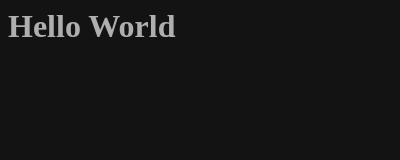
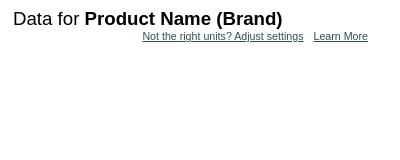
Before and after one commit to khuranaradhika/disect, a browser extension: page popup/popup.html in a window 400 px wide. Drawn offline with Linux system fonts and the light colour scheme; files that its build step writes are made by us from their sources.

Commit message:
added temp co2 emissions about page

```diff
--- a/popup/popup.css
+++ b/popup/popup.css
@@ -0,0 +1,18 @@
+body {
+	width: 360px;
+	height: 280px;
+	padding: auto;
+	font-family: Arial, Helvetica, sans-serif;
+}
+
+.popup-product-info {
+	font-size: 14pt;
+	padding-left: 5px;
+	padding-right: 5px;
+}
+
+a {
+	font-size: 8pt;
+	color: darkslategray;
+	float: right;
+}
--- a/popup/popup.html
+++ b/popup/popup.html
@@ -2,12 +2,17 @@
 
 <head>
     <title>Di$ect</title>
-    <link rel="stylesheet" href="./popup.css">
-    <link rel="stylesheet" href="../css/darkmode.css">
+    <link rel="stylesheet" href="popup.css">
 </head>
 
 <body>
-    <h1> Hello World </h1>
+    <div class="popup-product-info">
+        Data for <b>Product Name (Brand)</b>
+    </div>
+    <div>
+        <a style="padding-left: 5px" href="./about-co2.html" target="_blank">Learn More</a>
+        <a style="padding-right: 5px" href="../options/options.html" target="_blank">Not the right units? Adjust settings</a>
+    </div>
 </body>
 
 </html>
```
Also changed, not shown: popup/about-co2.html (added, +18 -0 lines), imgs/tmp_co2_emissions_formula.png (added).
